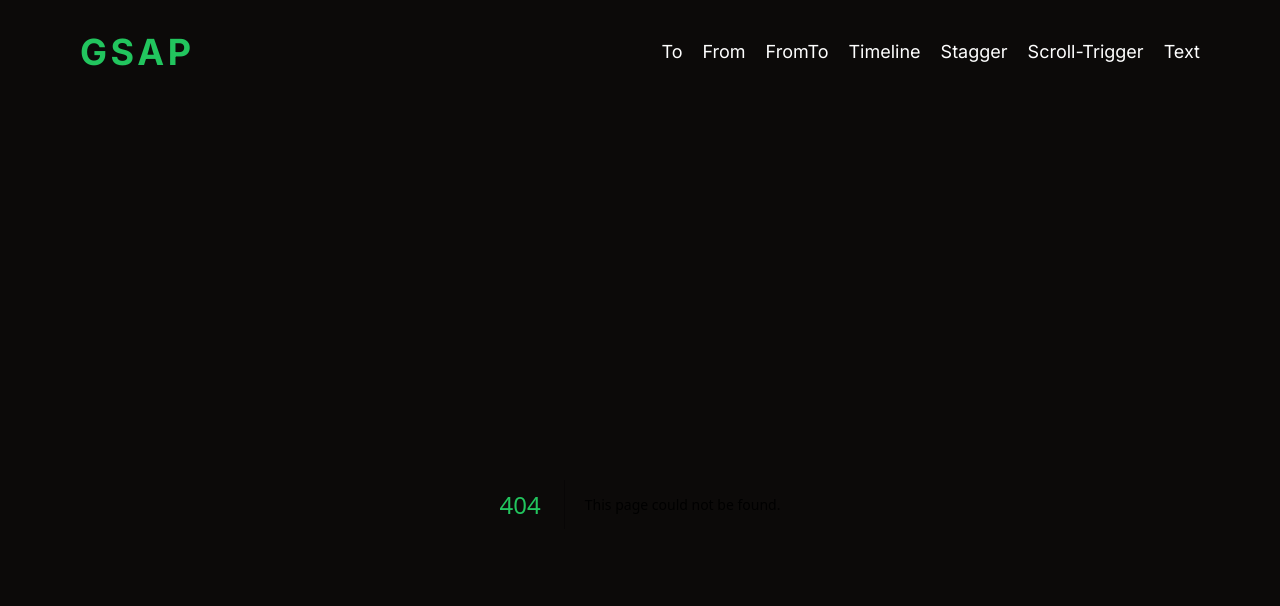
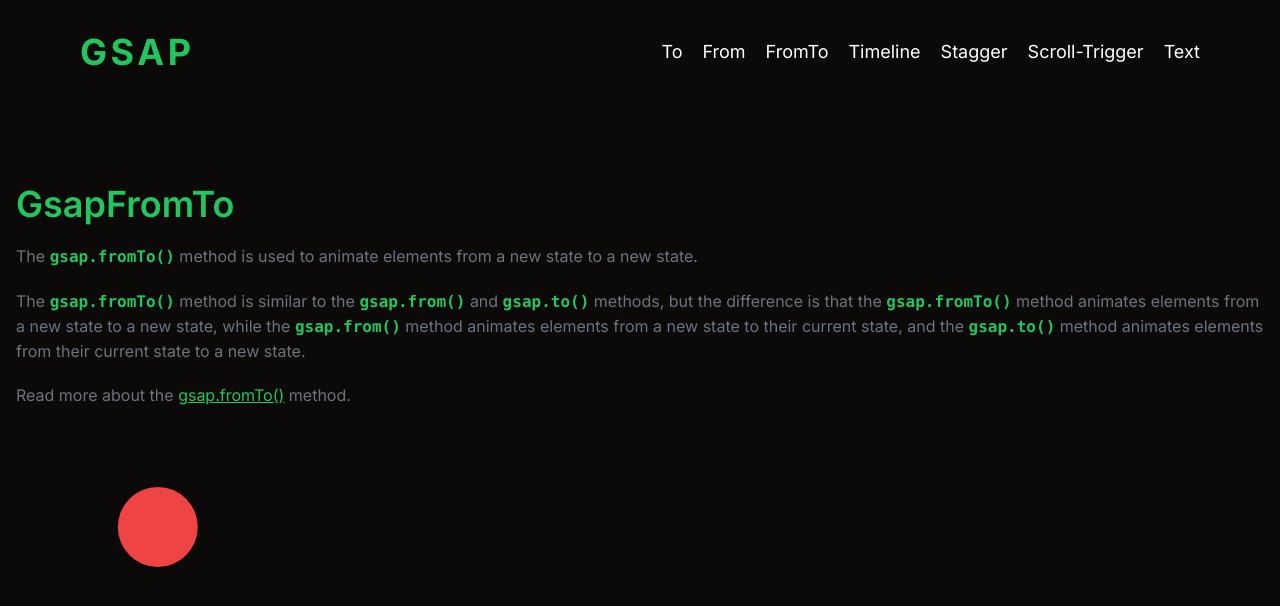
Before and after one commit to ProDanish203/gsap_basics, a Next.js app: page /gsapFromTo in a window 1280 px wide. Before the commit this address had no page. Shown: the top 606 px of the page. Built offline with nearby package versions, Linux system fonts and the light colour scheme.

Commit message:
add fromTo page

```diff
--- /dev/null
+++ b/app/gsapFromTo/page.tsx
@@ -0,0 +1,62 @@
+"use client";
+import { useGSAP } from "@gsap/react";
+import gsap from "gsap";
+
+const GsapFromTo = () => {
+  // target, from, to
+  useGSAP(() => {
+    gsap.fromTo("#red-box", {
+      x: 0,
+      // opacity: 0,
+      duration: 1
+    }, {
+      x: 150,
+      y: 0,
+      repeat: -1,
+      yoyo: true,
+      // opacity: 1,
+      duration: 1,
+      borderRadius: "100%",
+      ease: "elastic.inOut"
+    });
+  }, []);
+
+  return (
+    <section className="mt-20">
+      <h1>GsapFromTo</h1>
+
+      <p className="mt-5 text-gray-500">
+        The <code>gsap.fromTo()</code> method is used to animate elements from a
+        new state to a new state.
+      </p>
+
+      <p className="mt-5 text-gray-500">
+        The <code>gsap.fromTo()</code> method is similar to the{" "}
+        <code>gsap.from()</code> and <code>gsap.to()</code> methods, but the
+        difference is that the <code>gsap.fromTo()</code> method animates
+        elements from a new state to a new state, while the{" "}
+        <code>gsap.from()</code> method animates elements from a new state to
+        their current state, and the <code>gsap.to()</code> method animates
+        elements from their current state to a new state.
+      </p>
+
+      <p className="mt-5 text-gray-500">
+        Read more about the{" "}
+        <a
+          href="https://greensock.com/docs/v3/GSAP/gsap.fromTo()"
+          target="_blank"
+          rel="noreferrer noopener nofollow"
+        >
+          gsap.fromTo()
+        </a>{" "}
+        method.
+      </p>
+
+      <div className="mt-20">
+        <div id="red-box" className="w-20 h-20 bg-red-500 rounded-xl" />
+      </div>
+    </section>
+  );
+};
+
+export default GsapFromTo;
```
